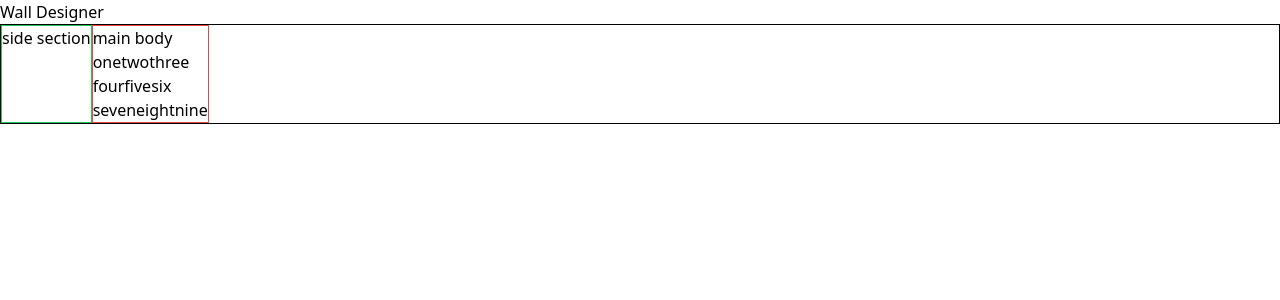
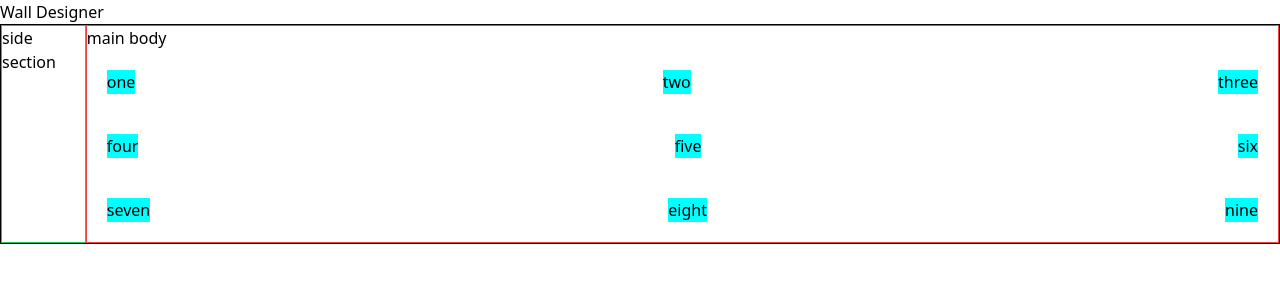
Before and after one commit to neft-tk/wall-designer, a React (Create React App) app: page / in a window 1280 px wide. Shown: the top 300 px of the page. Built offline with nearby package versions, Linux system fonts and the light colour scheme.

Commit message:
added minor styling to give the tiles more space

```diff
--- a/src/App.js
+++ b/src/App.js
@@ -28,13 +28,13 @@ function App() {
           <div className="border border-green-500">
             <h1>side section</h1>
           </div>
-          <div className="flex flex-col border border-red-500">
+          <div className="flex flex-col w-full border border-red-500">
             <h1>main body</h1>
 
               {tileData.map((tileArrayData, index) => (
-                <ul key={index}>
+                <ul key={index} className="flex flex-row justify-between">
                   {tileArrayData.map(tile => (
-                    <l1 key={tile.id}>{tile.name}</l1>
+                    <l1 key={tile.id} className="tile m-5">{tile.name}</l1>
                   ))}
                 </ul>
               ))}
--- a/src/style.css
+++ b/src/style.css
@@ -1,3 +1,14 @@
 @tailwind base;
 @tailwind components;
 @tailwind utilities;
+
+li {
+    max-width: 300px;
+}
+
+.tile {
+    display: flex;
+    /* border: 1px; */
+    /* border-color: black; */
+    background-color: aqua;
+}
```
